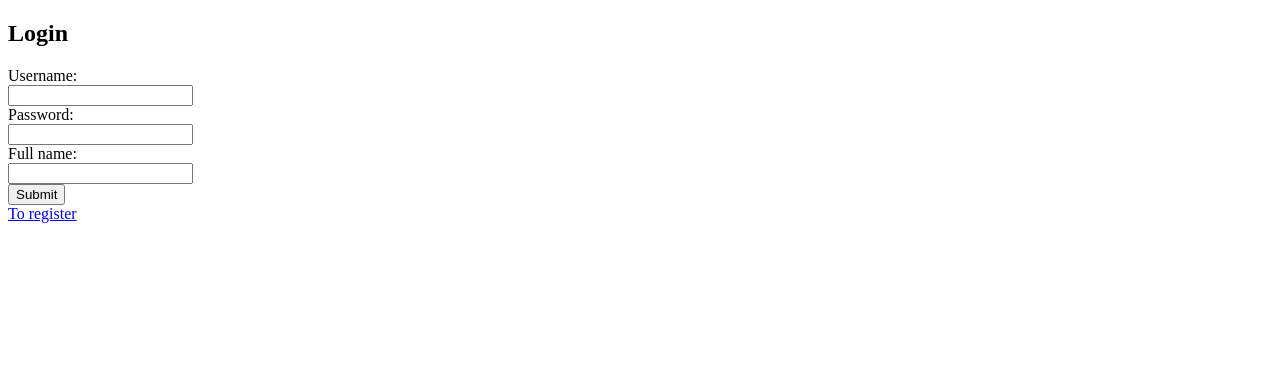
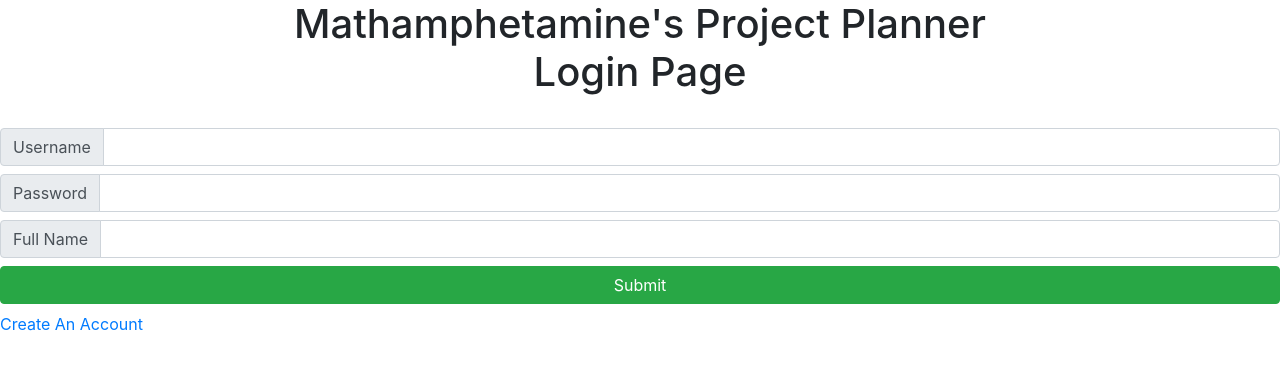
Before and after one commit to DavidLupea/SDFinalProj, a Flask app: page /login in a window 1280 px wide. Shown: the top 370 px of the page. Run offline with Flask 2, Linux system fonts and the light colour scheme; some libraries are stand-ins or nearby versions.

Commit message:
added bootstrap

```diff
--- a/templates/login.html
+++ b/templates/login.html
@@ -1,25 +1,34 @@
-<!DOCTYPE html>
-<html>
-   <head>
-   </head>
-   <body>
-     <h2> Login </h2>
-     <form action = "\login" method = "GET">
-       Username:
-       <br>
-       <input type = "text" name = "username">
-       <br>
-       Password:
-       <br>
-       <input type = "text" name = "password">
-       <br>
-       Full name:
-       <br>
-       <input type = "text" name = "full_name">
-       <br>
-       <input type = "submit" value = "Submit">
-     </form>
+{% extends 'templates.html' %}
 
-   <a href = "/register"> To register </a>
-   </body>
-</html>
+{% block title %}
+    Login
+{% endblock %}
+
+{% block body %}
+  <div class="center-container">
+    <form method="GET">
+      <h1 class="text-center">Mathamphetamine's Project Planner<br>Login Page</h1>
+      <br>
+      <div class="input-group flex-nowrap mb-2">
+        <div class="input-group-prepend">
+          <span class="input-group-text" id="addon-wrapping">Username</span>
+        </div>
+        <input type="text" class="form-control" name="username" required>
+      </div>
+      <div class="input-group flex-nowrap mb-2">
+        <div class="input-group-prepend">
+          <span class="input-group-text" id="addon-wrapping">Password</span>
+        </div>
+        <input type="password" class="form-control" name="password" required>
+      </div>
+      <div class="input-group flex-nowrap mb-2">
+        <div class="input-group-prepend">
+          <span class="input-group-text" id="addon-wrapping">Full Name</span>
+        </div>
+        <input type="text" class="form-control" name="full_name" required>
+      </div>
+      <input class="btn btn-success btn-block mb-2" type="Submit" value="Submit" required/>
+      <a href="/register">Create An Account</a>
+    </form>
+  </div>
+{% endblock %}
```
